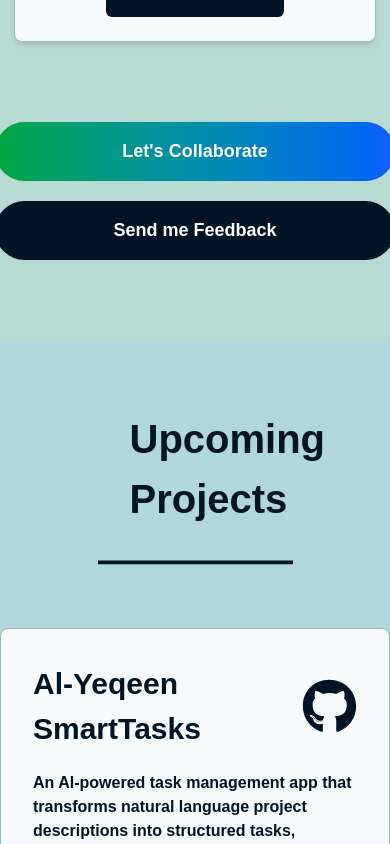
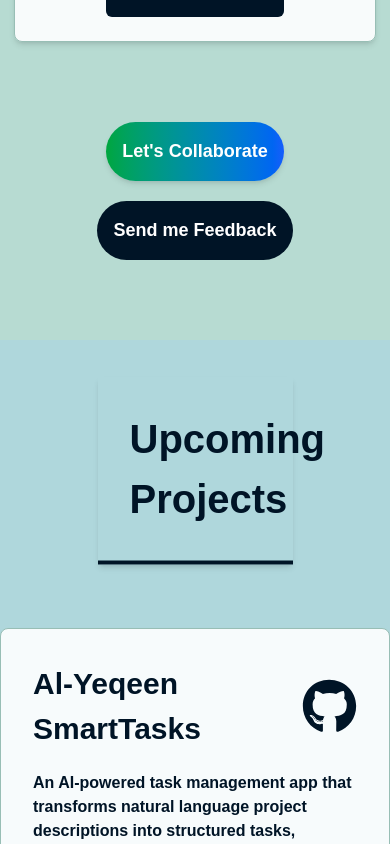
Before and after one commit to SuhudAlyeqeenDotGithub/SuhudAyodejiYekiniPortfolio, a Next.js app: page / in a window 390 px wide. Shown: the part 6060-6904 px from the top of the page. Built offline with nearby package versions, Linux system fonts and the light colour scheme; no server answers; a web font is replaced by a local one.

Commit message:
Made action buttons responsive

```diff
--- a/src/Al_Yeqeen_Bot_Assistant/AIAssistant.tsx
+++ b/src/Al_Yeqeen_Bot_Assistant/AIAssistant.tsx
@@ -122,7 +122,7 @@ function AIAssistant() {
     <div
       className={`${
         hideImage || openChat ? "hidden" : ""
-      } flex items-center justify-end gap-1 md:h-[150px] md:w-[400px] w-[300px] fixed top-[40%] md:right-0 right-2 z-30 cursor-pointer pr-1`}
+      } flex items-center justify-end gap-1 md:h-[150px] md:w-[400px] w-[300px] fixed top-[40%] md:right-0 right-3 z-30 cursor-pointer pr-1`}
     >
       <div className={messageStlye} onClick={() => setOpenChat(true)}>
         <p>
--- a/src/components/Projects.tsx
+++ b/src/components/Projects.tsx
@@ -150,10 +150,10 @@ const Projects = () => {
             />
           ))}
         </div>
-        <div className="flex flex-wrap gap-5 items-center justify-center w-full">
+        <div className="flex flex-col md:flex-row gap-5 items-center justify-center w-full">
           <button
             title="Let's Collaborate"
-            className="cursor-pointer whitespace-nowrap text-white shadow-m w-[400px] text-[18px] p-4 rounded-full bg-gradient-to-r from-green-600 to-blue-600 font-extrabold transform duration-300 hover:scale-105"
+            className="cursor-pointer whitespace-nowrap text-white shadow-md md:w-[400px] text-[18px] p-4 rounded-full bg-gradient-to-r from-green-600 to-blue-600 font-extrabold transform duration-300 hover:scale-105"
             onClick={() => {
               document.getElementById("contactme")?.scrollIntoView({ behavior: "smooth" });
             }}
@@ -162,7 +162,7 @@ const Projects = () => {
           </button>
           <button
             title="Send Feedback"
-            className="cursor-pointer whitespace-nowrap shadow-m text-white bg-darkBlue3 w-[400px] text-[18px] p-4 rounded-full font-extrabold transform duration-300 hover:bg-darkBlue2 "
+            className="cursor-pointer whitespace-nowrap shadow-m text-white bg-darkBlue3 md:w-[400px] text-[18px] p-4 rounded-full font-extrabold transform duration-300 hover:bg-darkBlue2 "
             onClick={() => {
               document.getElementById("contactme")?.scrollIntoView({ behavior: "smooth" });
             }}
@@ -175,7 +175,7 @@ const Projects = () => {
         <div className="flex flex-col gap-5 items-center justify-center w-full mt-5">
           <p
             title="Upcoming Projects"
-            className=" border-b-4 border-darkBlue3 text-darkBlue3 shadow-m text-[40px] p-8 w-1/2 font-extrabold text-center animate-bounce [animation-duration:_2s]"
+            className=" border-b-4 border-darkBlue3 text-darkBlue3 shadow-md text-[40px] p-8 w-1/2 font-extrabold text-center animate-bounce [animation-duration:_2s]"
           >
             Upcoming Projects
           </p>
@@ -196,7 +196,7 @@ const Projects = () => {
         <div className="flex flex-col gap-5 justify-center items-center">
           <button
             title="Any Suggestions?"
-            className="cursor-pointer whitespace-nowrap shadow-m w-[400px] text-[18px] p-4 rounded-full font-extrabold transform duration-300 bg-blue-600 text-white hover:scale-105"
+            className="cursor-pointer whitespace-nowrap shadow-md md:w-[400px] text-[18px] p-4 rounded-full font-extrabold transform duration-300 bg-blue-600 text-white hover:scale-105"
             onClick={() => {
               document.getElementById("contactme")?.scrollIntoView({ behavior: "smooth" });
             }}
```
